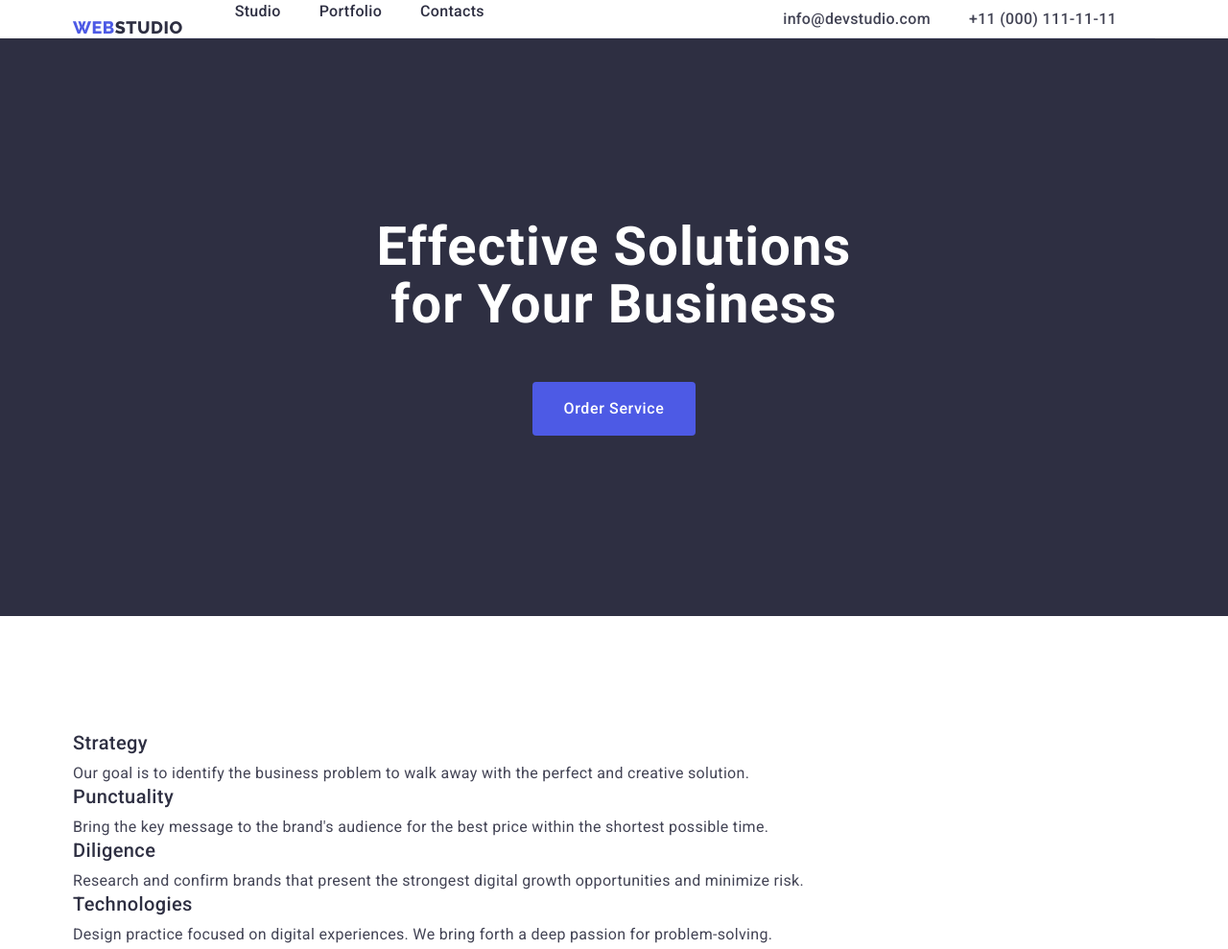
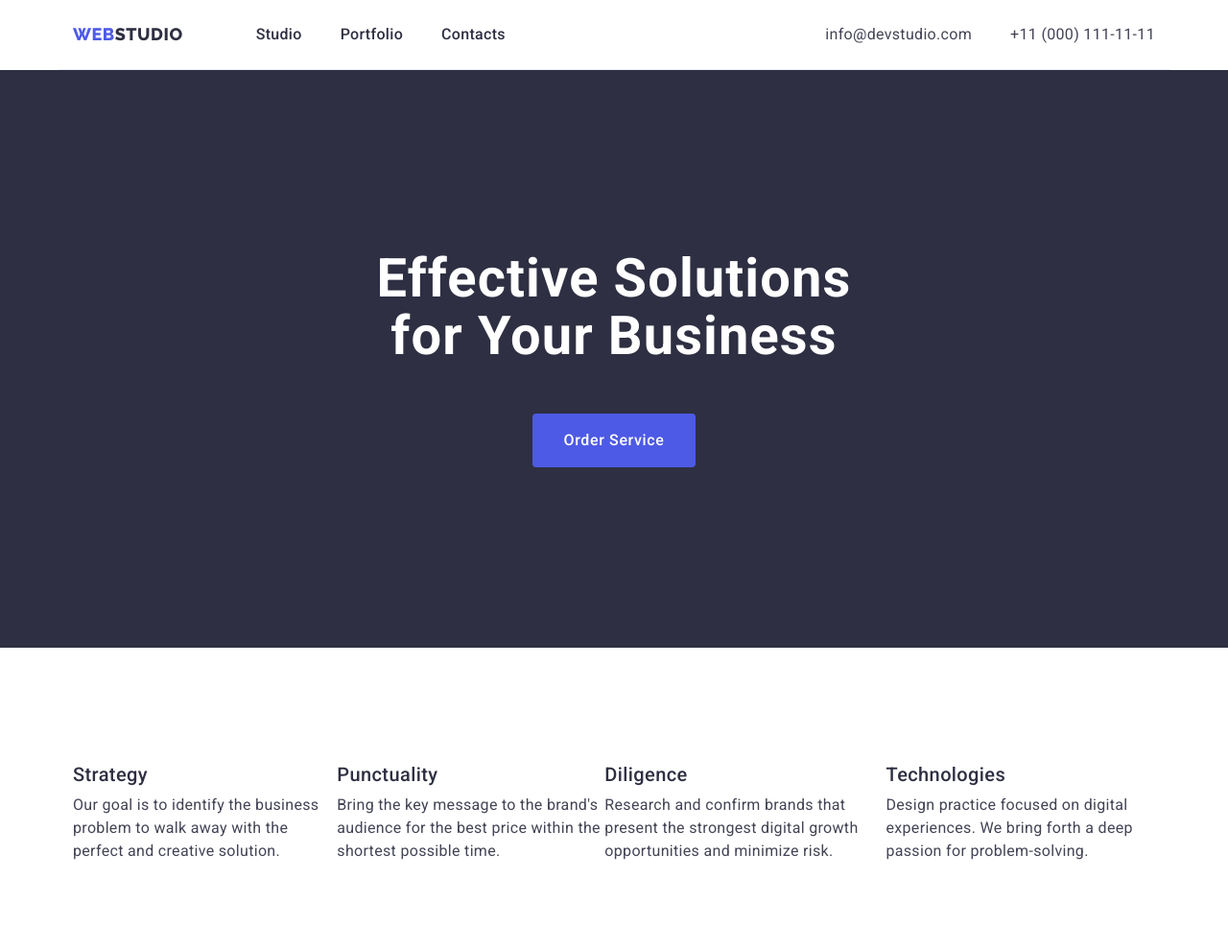
Before and after one commit to Andreykeyr/goit-markup-hw-03, a plain HTML site: page index.html in a window 1280 px wide. Shown: the top 989 px of the page at 96% size. Drawn offline with nearby package versions, Linux system fonts and the light colour scheme.

Commit message:
Первая страничка - все :sunglasses:

```diff
--- a/css/styles.css
+++ b/css/styles.css
@@ -31,6 +31,23 @@ hr {
    margin: 0;
 }
 
+header {
+   border-bottom: 1px solid #e7e9fc
+}
+
+.hidden{
+   position: absolute;
+   width: 1px;
+   height: 1px;
+   margin: -1px;
+   border: 0;
+   padding: 0;
+   white-space: nowrap;
+   clip-path: inset(100%);
+   clip: rect(0 0 0 0);
+   overflow: hidden;
+}
+
 /* ===Header=== */
 .container {
    width: 1158px;
@@ -39,27 +56,23 @@ hr {
 }
 
 .logo {
-   font-size: 18px;
-   line-height: 1.17;
-   letter-spacing: 0.03em;
-   text-transform: uppercase;
-   color: #4d5ae5;
-   font-family: "Raleway", sans-serif;
-   font-weight: 800;
-}
-
-.contacts {
-   font-style: normal;
-}
-
-.contacts-list {
-   display: flex;
+display: flex;
+align-items: center;
+padding-top: 24px;
+padding-bottom: 24px;
+margin-right: 76px;
+color: #4d5ae5;
+font-size: 18px;
+font-family: Raleway, sans-serif;
+font-weight: 800;
+line-height: 1.16;
+letter-spacing: 0.54px;
+text-transform: uppercase;
 }
 
 .wrapper{
    display: flex;
    align-items: center;
-   justify-content: space-between;
 }
 
 .nav {
@@ -74,31 +87,51 @@ hr {
    margin-right: 0px;
 }
 
-.nav-logo {
-   padding-right: 54px;
-   padding-top: 18px;
-   display: inline-block;
+.nav-btn {
+   display: block;
+   text-align: center;
+   font-weight: 500;
+   font-size: 16px;
+   line-height: 1.5;
+   letter-spacing: 0.02em;
+   color: #2e2f42;
+   padding: 24px 0px;
 }
 
 .nav-btn:hover, .nav-btn:focus{
    color: #404bbf;
 }
 
+.contacts {
+   font-style: normal;
+   margin-left: auto;
+}
+.contacts-list {
+   display: flex;
+}
+
 .address-list {
-   font-weight: 500;
+   margin-right: 40px;
+}
+.address-list:last-child{
+   margin-right: 0px;
+}
+
+.address-item {
+   font-weight: 400;
    font-size: 16px;
    line-height: 1.5;
    letter-spacing: 0.02em;
    color: #434455;
-   padding-right: 40px;
    display: inline-block;
+   padding-top: 24px;
+   padding-bottom: 24px;
 }
 
-
-
-.address-list:hover, .address-list:focus{
+.address-item:hover, .address-item:focus{
    color: #404bbf;
 }
+
 
 /*==Section one==*/
 a {
@@ -163,8 +196,6 @@ a {
 
 .section-two-list{
    display: flex;
-   justify-content: space-between;
-   flex-wrap: wrap;
 }
 
 .section-two-tgp{
@@ -172,6 +203,7 @@ a {
    line-height: 1.5;
    letter-spacing: 0.02em;
    color: #434455;
+   margin-right: 4px;
 }
 
 
@@ -208,7 +240,6 @@ a {
 }
 .section-four-list {
    display: flex;
-   justify-content: space-between;
 }
 .section-four-background {
    background-color: #F4F4FD
@@ -220,7 +251,6 @@ a {
    letter-spacing: 0.02em;
    color: #2e2f42;
    font-weight: 500;
-   padding-top: 32px;
    margin-bottom: 8px;
    text-align: center;
 }
@@ -236,9 +266,14 @@ a {
 .list-three {
    margin-right: 24px;
    margin-bottom: 120px;
+   box-shadow: 0px 2px 1px 0px rgba(46, 47, 66, 0.08), 0px 1px 1px 0px rgba(46, 47, 66, 0.16), 0px 1px 6px 0px rgba(46, 47, 66, 0.08);
 }
 .list-three:last-child {
    margin-right: 0px;
+}
+
+.h-four-container{
+   padding: 32px 16px;
 }
 
 .paragraph {
@@ -270,17 +305,6 @@ button {
 .list {
    list-style: none;
 }
-
-.nav-btn {
-   font-weight: 500;
-   font-size: 16px;
-   line-height: 1.5;
-   letter-spacing: 0.02em;
-   color: #2e2f42;
-}
-
-
-
 
 .footer {
    background-color: #2e2f42;
@@ -361,7 +385,3 @@ button {
 .btn-list-item:last-child {
    margin-right: 0px;
 }
-
-.line{
-   margin-bottom: 96px;
-}
--- a/index.html
+++ b/index.html
@@ -32,16 +32,15 @@
          </nav>
          <address class="contacts">
             <ul class="contacts-list list">
-               <li class="link">
-                  <a  class="address-list link" href="mailto:info@devstudio.com">info@devstudio.com</a>
+               <li class="address-list link">
+                  <a  class="address-item link" href="mailto:info@devstudio.com">info@devstudio.com</a>
                </li>
-               <li class="link">
-                  <a class="address-list link" href="tel:+110001111111">+11 (000) 111-11-11</a>
+               <li class="address-list ink">
+                  <a class="address-item link" href="tel:+110001111111">+11 (000) 111-11-11</a>
                </li>
             </ul>
          </address>
       </div>
-      <hr>
    </header>
 
    <main>
@@ -53,7 +52,9 @@
          </div>
       </section>
       <!--Друга секція про нашу діяльність-->
-      <section class="section-two container">
+      <section class="section-two">
+         <div class="container">
+            <h2 class="hidden">Тут был прикол</h2>
             <ul class="section-two-list list">
                <li class="section-two-tgp">
                      <h3 class="h-two">Strategy </h3>
@@ -71,8 +72,8 @@
                      <h3 class="h-two">Technologies</h3>
                      <p class="paragraph">Design practice focused on digital experiences. We bring forth a deep passion for problem-solving.</p>
                </li>
-
             </ul>
+         </div>
       </section>
       <!--Секція про команду-->
       <section class="section-three container">
```
Also changed, not shown: portfolio.html (+0 -1 lines). Lines whose indentation alone changed are shown as unchanged.
